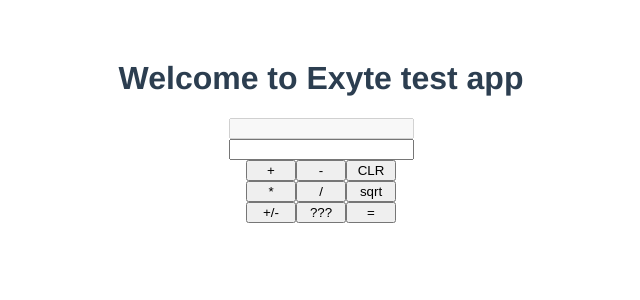
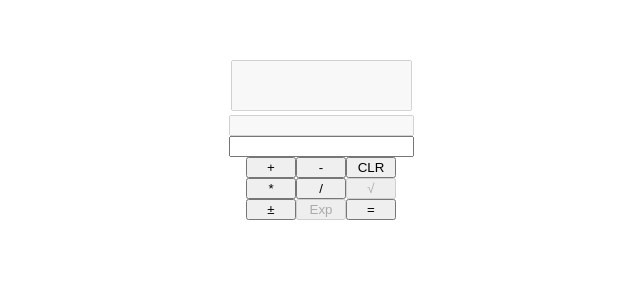
Before and after one commit to PStepka/blockchain_calc_front, a Vue app: page / in a window 1280 px wide. Shown: the top 300 px of the page, without its empty margins (319-959 px from the left). Built offline with nearby package versions, Linux system fonts and the light colour scheme.

Commit message:
Added history window
* Added config.js
* Added invert implementation
* Small changes

```diff
--- a/src/App.vue
+++ b/src/App.vue
@@ -1,6 +1,6 @@
 <template>
   <div id="app">
-    <calc msg="Welcome to Exyte test app"/>
+    <calc/>
   </div>
 </template>
 
--- a/src/components/calc.vue
+++ b/src/components/calc.vue
@@ -1,7 +1,7 @@
 <template>
-  <div class="hello">
-    <h1>{{ msg }}</h1>
 <!--    <span> Output:</span>-->
+  <div>
+    <textarea rows=3 class="history" v-model="history" disabled="disabled"/><br>
     <input v-model="output" disabled="disabled"><br>
 <!--    <span> Input: </span>-->
       <input ref="input" v-model="input"><br>
@@ -13,25 +13,27 @@
     <div>
       <button class="calc-button" @click="setOperator('*')">*</button>
       <button class="calc-button" @click="setOperator('/')">/</button>
-      <button class="calc-button" @click="setOperator('sqr')">sqrt</button>
+      <button class="calc-button" disabled="disabled" @click="setOperator('sqrt')">√</button>
     </div>
     <div>
-      <button class="calc-button" @click="calculate">+/-</button>
-      <button class="calc-button" @click="calculate">???</button>
+      <button class="calc-button" @click="invertInput">±</button>
+      <button class="calc-button" disabled="disabled">Exp</button>
       <button class="calc-button" @click="calculate">=</button>
     </div>
+  </div>
 <!--    <button @click="getSum">Calculate</button>-->
-  </div>
 </template>
 
 <script>
+import { config } from '../config';
+
 export default {
   name: 'Calc',
-  props: {
-    msg: String
+  mounted() {
   },
   data() {
     return {
+      historyList: [],
       input: "",
       output: "",
       firstOperand: 0,
@@ -41,6 +43,10 @@
     }
   },
   methods: {
+    invertInput() {
+      const inputValue = parseInt(this.input);
+      this.input = - inputValue;
+    },
     setInputFocus() {
       this.$refs.input.focus();
     },
@@ -63,32 +69,48 @@
       this.secondOperand = parseInt(this.input);
       this.input = "";
 
+      this.result = await this.requestCalculation(this.firstOperand, this.secondOperand, this.operator);
+
+      this.output = `${this.firstOperand} ${this.operator} ${this.secondOperand} =`;
+
+      const historyItem = [this.output, this.result].join(" ");
+      this.historyList.push(historyItem);
+      if (this.historyList.length > config.MAX_HISTORY_LENGTH) {
+        this.historyList = this.historyList.slice(-config.MAX_HISTORY_LENGTH);
+      }
+
+      this.input = this.result;
+
+      this.setInputFocus();
+
+      return;
+    },
+    async requestCalculation(firstOperand, secondOperand, operation) {
       const ops = {
-        firstOperand: this.firstOperand,
-        secondOperand: this.secondOperand
+        firstOperand,
+        secondOperand,
+        operation
       }
 
       const requestOptions = {
         method: "POST",
         headers: { "Content-Type": "application/json" },
-        body: JSON.stringify(ops)
+        body:  JSON.stringify(ops)
       };
 
       const res = await fetch(
-          `http://localhost:3000/calculate/`,
+          `${config.BACKEND_URL}calculate/`,
           requestOptions
       );
-    //  console.log(res);
-      let quote = await res.json();
 
-      this.result = quote;
-      this.output = `${this.firstOperand} ${this.operator} ${this.secondOperand} =`;
-      this.input = this.result;
-//      this.operator = "";
+      let result = await res.json();
 
-      this.setInputFocus();
-
-      return;
+      return result;
+    }
+  },
+  computed: {
+    history() {
+      return this.historyList.join("\n");
     }
   }
 }
@@ -96,6 +118,9 @@
 
 <!-- Add "scoped" attribute to limit CSS to this component only -->
 <style scoped>
+.history {
+  resize: none;
+}
 .calc-button {
   width: 50px;
 }
--- /dev/null
+++ b/src/config.js
@@ -0,0 +1,4 @@
+export const config = {
+    BACKEND_URL: 'http://localhost:3000/',
+    MAX_HISTORY_LENGTH: 3
+}
```
